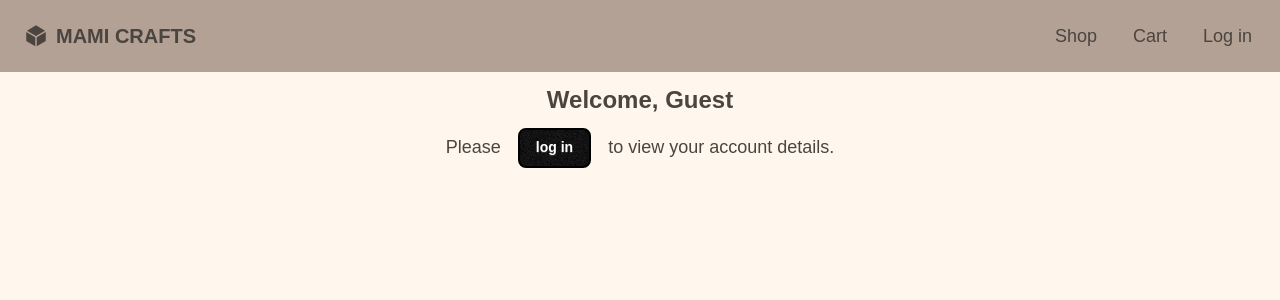
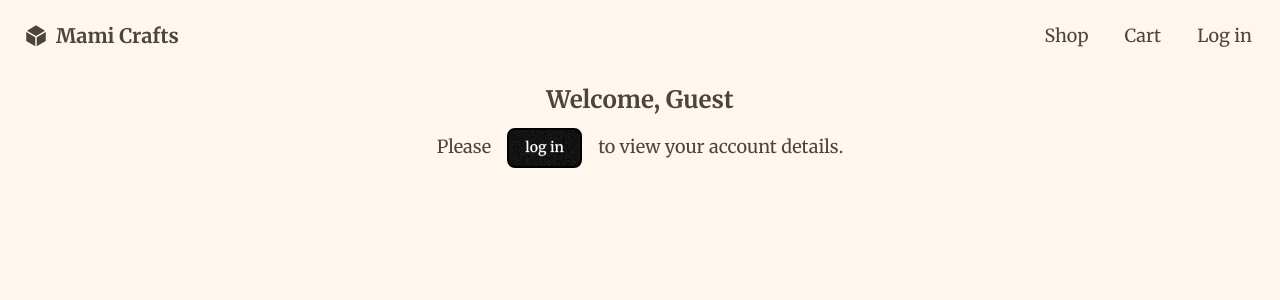
Before and after one commit to dene-/tiny-store, a SvelteKit app: page /account in a window 1280 px wide. Shown: the top 300 px of the page. Built offline with nearby package versions, Linux system fonts and the light colour scheme; no server answers.

Commit message:
feat(app): design layout improvements

```diff
--- a/package.json
+++ b/package.json
@@ -45,5 +45,6 @@
     "appwrite": "^16.0.2",
     "dotenv": "^16.4.5",
     "toastify-js": "^1.12.0"
-  }
+  },
+  "packageManager": "yarn@1.22.22+sha512.a6b2f7906b721bba3d67d4aff083df04dad64c399707841b7acf00f6b133b7ac24255f2652fa22ae3534329dc6180534e98d17432037ff6fd140556e2bb3137e"
 }
--- a/src/app.html
+++ b/src/app.html
@@ -10,6 +10,11 @@
       name="viewport"
       content="width=device-width, initial-scale=1"
     />
+    <link rel="preconnect" href="https://fonts.googleapis.com">
+    <link rel="preconnect" href="https://fonts.gstatic.com" crossorigin>
+    <link
+      href="https://fonts.googleapis.com/css2?family=Merriweather:ital,opsz,wght@0,18..144,300..900;1,18..144,300..900&display=swap"
+      rel="stylesheet">
     %sveltekit.head%
   </head>
   <body
--- /dev/null
+++ b/src/components/Hero/HeroComponent.svelte
@@ -0,0 +1,28 @@
+<div class="relative h-[60dvh] w-full overflow-hidden bg-[url('images/hero_bg.svg')] bg-cover bg-center lg:h-[50dvh]">
+  <div class="absolute top-0 flex h-full w-full flex-col items-center justify-center pb-[76px] lg:flex-row-reverse">
+    <div class="flex flex-col gap-6 p-3 text-center lg:text-left">
+      <h1 class="text-center text-5xl font-bold">Productos <br />artesanales únicos</h1>
+      <p class="w-full py-6 text-center md:max-w-[500px]">
+        Descubre nuestra selección de bullet journals y scrap. Cada producto está hecho a mano con amor y atención al detalle, perfecto para capturar tus
+        pensamientos y recuerdos.
+      </p>
+      <div class="text-center">
+        <button class="btn btn-secondary"> Explorar ahora </button>
+      </div>
+    </div>
+  </div>
+</div>
+<div class="flex w-full justify-center">
+  <div class="bg-secondary border-base-300 grid min-h-38 flex-grow translate-y-[-50%] grid-cols-2 gap-[1px] border shadow-2xl/20 md:mx-16 md:grid-cols-4">
+    <div class="flex items-center justify-center bg-white text-center">
+      Encuadernaciones <br /> y Scrap
+    </div>
+    <div class="flex items-center justify-center bg-white text-center">
+      Libretas <br /> y agendas
+    </div>
+    <div class="flex items-center justify-center bg-white text-center">
+      Papelería <br /> personalizada
+    </div>
+    <div class="flex items-center justify-center bg-white text-center">Ofertas</div>
+  </div>
+</div>
--- a/src/components/NavbarComponent.svelte
+++ b/src/components/NavbarComponent.svelte
@@ -76,7 +76,7 @@
   />
   <div class="drawer-content flex flex-col">
     <!-- Navbar -->
-    <div class="navbar bg-base-300 w-full justify-center">
+    <div class="navbar w-full justify-center bg-transparent">
       <div class="container flex items-center">
         <div class="flex-none lg:hidden">
           <label
@@ -87,7 +87,7 @@
             <MenuIcon />
           </label>
         </div>
-        <div class="mx-2 flex-1 px-2 text-xl font-bold uppercase">
+        <div class="mx-2 flex-1 px-2 text-xl font-bold">
           <a
             href="/"
             class="flex items-center gap-2"
--- a/src/routes/+page.svelte
+++ b/src/routes/+page.svelte
@@ -2,6 +2,7 @@
   import { onMount } from 'svelte';
   import SingleProduct from '$components/Product/SingleProduct.svelte';
   import type { ItemsResponse } from '@/interfaces/appWrite.interfaces';
+  import HeroComponent from '@/components/Hero/HeroComponent.svelte';
 
   import { itemStore } from '$stores/itemStore.store.svelte';
 
@@ -12,6 +13,7 @@
   });
 </script>
 
+<HeroComponent />
 <h1 class="mb-3 p-3 text-2xl font-bold">Products</h1>
 <div class="grid w-full grid-cols-2 flex-wrap content-start items-start gap-3 p-3 md:grid-cols-3 lg:grid-cols-4 xl:grid-cols-5">
   {#if !itemStore.items.length}
--- a/src/style/app.css
+++ b/src/style/app.css
@@ -1,5 +1,7 @@
 @import 'tailwindcss';
-@plugin "daisyui";
+@plugin "daisyui" {
+  themes: caramellatte --default;
+}
 @plugin "daisyui/theme" {
   name: 'caramellatte';
   default: true;
@@ -9,12 +11,17 @@
 
 @import './variables.scss';
 
+:root {
+  --default-font-family: 'Merriweather', serif;
+}
+
 html {
+  font-family: 'Merriweather', serif !important;
   scrollbar-gutter: auto !important;
+  background-color: var(--root-bg, var(--color-base-100)) !important;
 }
 
 body {
-  font-family: 'MS Sans-serif', sans-serif, Georgia;
   height: 100vh;
   width: 100vw;
   overflow: auto;
--- a/svelte.config.js
+++ b/svelte.config.js
@@ -36,7 +36,6 @@ const config = {
         'img-src': ['self', 'https://aw.terminaldogma.win', 'data:'],
         'media-src': ['self', 'https:'],
         'frame-src': ['none'],
-        'font-src': ['self'],
         'connect-src': ['self', 'https://aw.terminaldogma.win'],
         'worker-src': ['self'],
         'manifest-src': ['self'],
```
Also changed, not shown: static/images/hero_bg.jpg (added), static/images/hero_bg.svg (added).
